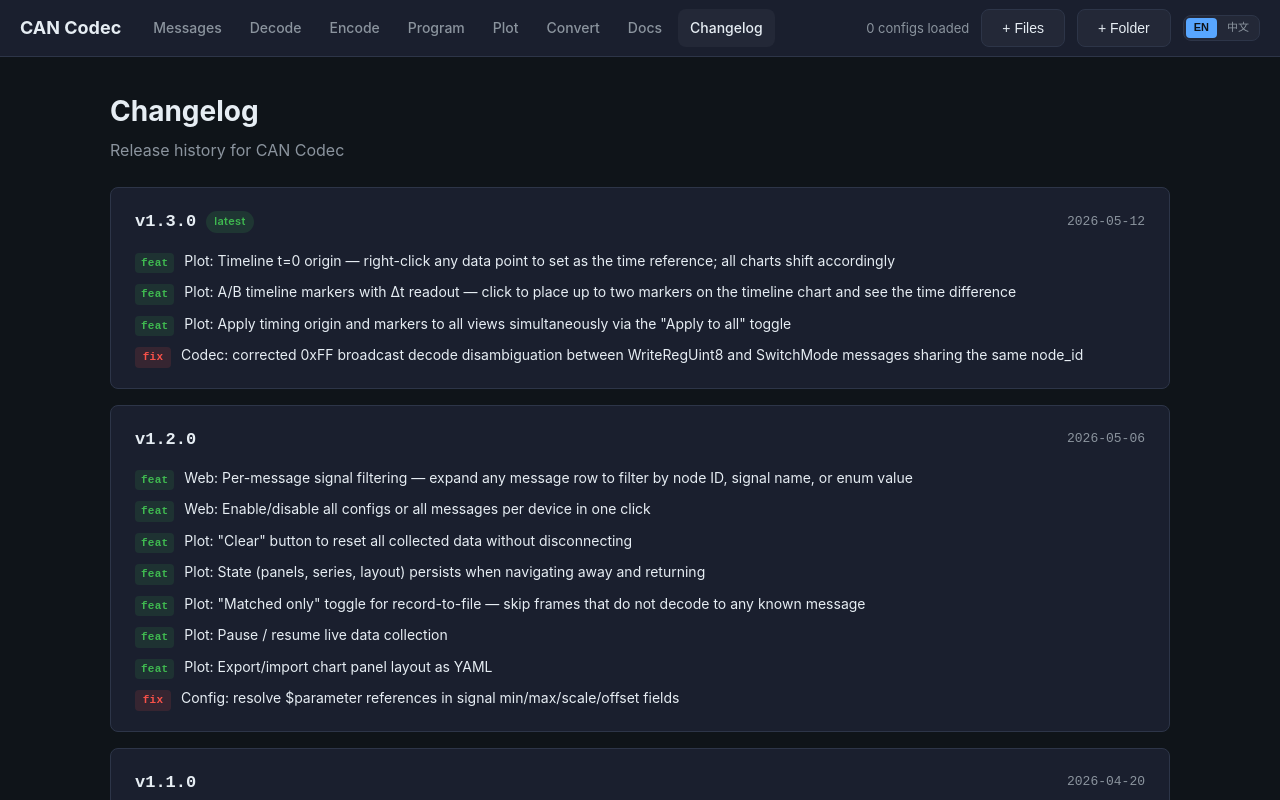
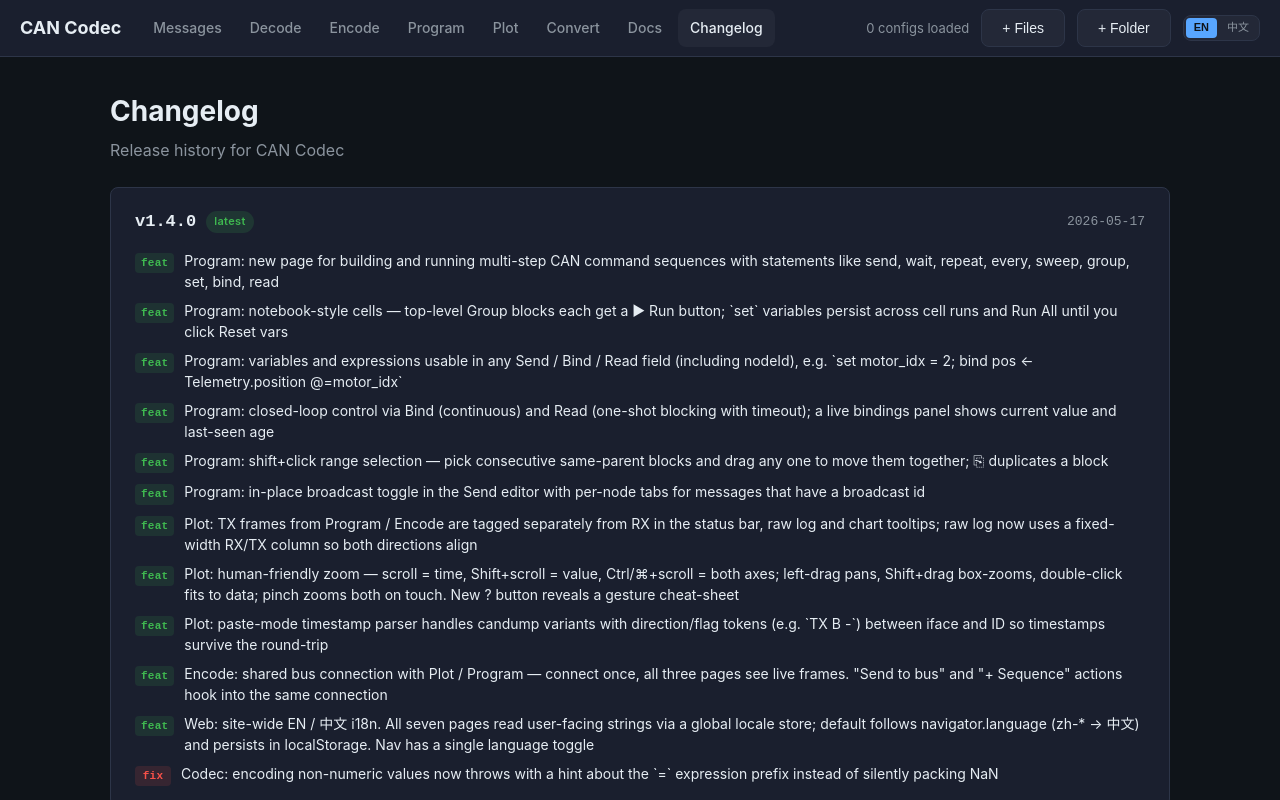
Before and after one commit to LueApp/can-codec, a SvelteKit app in the folder web/: page /changelog in a window 1280 px wide. Shown: the top 800 px of the page. Built offline with nearby package versions, Linux system fonts and the light colour scheme.

Commit message:
docs(changelog): add 1.4.0 entry — Program page + closed-loop

```diff
--- a/web/src/routes/changelog/+page.svelte
+++ b/web/src/routes/changelog/+page.svelte
@@ -4,9 +4,46 @@
 
   const versions = [
     {
+      version: '1.4.0',
+      date: '2026-05-17',
+      tag: 'latest',
+      en: {
+        changes: [
+          { type: 'feat', text: 'Program: new page for building and running multi-step CAN command sequences with statements like send, wait, repeat, every, sweep, group, set, bind, read' },
+          { type: 'feat', text: 'Program: notebook-style cells — top-level Group blocks each get a ▶ Run button; `set` variables persist across cell runs and Run All until you click Reset vars' },
+          { type: 'feat', text: 'Program: variables and expressions usable in any Send / Bind / Read field (including nodeId), e.g. `set motor_idx = 2; bind pos ← Telemetry.position @=motor_idx`' },
+          { type: 'feat', text: 'Program: closed-loop control via Bind (continuous) and Read (one-shot blocking with timeout); a live bindings panel shows current value and last-seen age' },
+          { type: 'feat', text: 'Program: shift+click range selection — pick consecutive same-parent blocks and drag any one to move them together; ⎘ duplicates a block' },
+          { type: 'feat', text: 'Program: in-place broadcast toggle in the Send editor with per-node tabs for messages that have a broadcast id' },
+          { type: 'feat', text: 'Plot: TX frames from Program / Encode are tagged separately from RX in the status bar, raw log and chart tooltips; raw log now uses a fixed-width RX/TX column so both directions align' },
+          { type: 'feat', text: 'Plot: human-friendly zoom — scroll = time, Shift+scroll = value, Ctrl/⌘+scroll = both axes; left-drag pans, Shift+drag box-zooms, double-click fits to data; pinch zooms both on touch. New ? button reveals a gesture cheat-sheet' },
+          { type: 'feat', text: 'Plot: paste-mode timestamp parser handles candump variants with direction/flag tokens (e.g. `TX B -`) between iface and ID so timestamps survive the round-trip' },
+          { type: 'feat', text: 'Encode: shared bus connection with Plot / Program — connect once, all three pages see live frames. "Send to bus" and "+ Sequence" actions hook into the same connection' },
+          { type: 'feat', text: 'Web: site-wide EN / 中文 i18n. All seven pages read user-facing strings via a global locale store; default follows navigator.language (zh-* → 中文) and persists in localStorage. Nav has a single language toggle' },
+          { type: 'fix', text: 'Codec: encoding non-numeric values now throws with a hint about the `=` expression prefix instead of silently packing NaN' },
+        ],
+      },
+      zh: {
+        changes: [
+          { type: 'feat', text: 'Program：全新页面，用于构建并运行多步 CAN 命令序列，包含 send、wait、repeat、every、sweep、group、set、bind、read 等语句' },
+          { type: 'feat', text: 'Program：notebook 风格的 cell —— 顶层 Group 块各自带有 ▶ 运行按钮，`set` 变量跨 cell 运行和 Run All 保留，直至点击 Reset vars' },
+          { type: 'feat', text: 'Program：所有 Send / Bind / Read 字段（包括 nodeId）均可使用变量与表达式，例如 `set motor_idx = 2; bind pos ← Telemetry.position @=motor_idx`' },
+          { type: 'feat', text: 'Program：闭环控制——Bind 持续绑定，Read 单次带超时阻塞读取；实时绑定面板显示当前值与最近更新时间' },
+          { type: 'feat', text: 'Program：Shift+点击区间选择——选中同父级下的连续块，拖动其中任一块即可一起移动；⎘ 可复制块' },
+          { type: 'feat', text: 'Program：Send 编辑器内的广播开关，对配置了 broadcast id 的消息显示节点页签，可分别编辑每个节点的数值' },
+          { type: 'feat', text: 'Plot：来自 Program / Encode 的 TX 帧在状态栏、原始日志和图表 tooltip 中独立标记，原始日志使用定宽的 RX/TX 列以保证两个方向的对齐' },
+          { type: 'feat', text: 'Plot：更直观的缩放手势——滚轮缩放时间，Shift+滚轮缩放数值，Ctrl/⌘+滚轮同时缩放两轴；左键拖动平移，Shift+拖动框选缩放，双击自适应，触摸双指缩放双轴。新增 ? 按钮可显示手势速查表' },
+          { type: 'feat', text: 'Plot：粘贴模式的时间戳解析现已支持包含方向/标志 token（如 `TX B -`）的 candump 变体，时间戳不再因此丢失' },
+          { type: 'feat', text: 'Encode：与 Plot / Program 共享同一条总线连接——任一页面连接后，三处都能看到实时帧；"Send to bus" 与 "+ Sequence" 操作复用同一连接' },
+          { type: 'feat', text: 'Web：站点级 EN / 中文 i18n。全部七个页面通过统一的语言 store 读取文案，默认跟随 navigator.language（zh-* → 中文）并写入 localStorage；导航栏新增单一语言切换按钮' },
+          { type: 'fix', text: 'Codec：发送非数值时抛出错误并提示使用 `=` 表达式前缀，不再静默地发送 NaN' },
+        ],
+      },
+    },
+    {
       version: '1.3.0',
       date: '2026-05-12',
-      tag: 'latest',
+      tag: null,
       en: {
         changes: [
           { type: 'feat', text: 'Plot: Timeline t=0 origin — right-click any data point to set as the time reference; all charts shift accordingly' },
```
